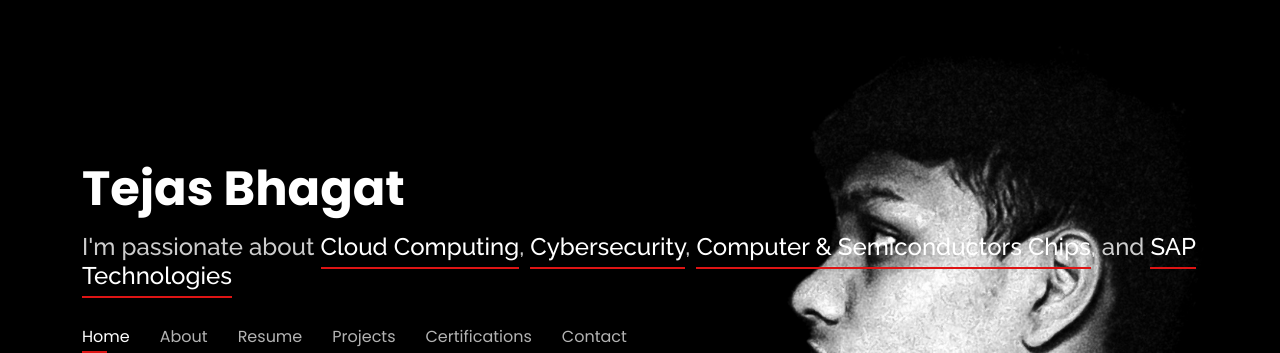
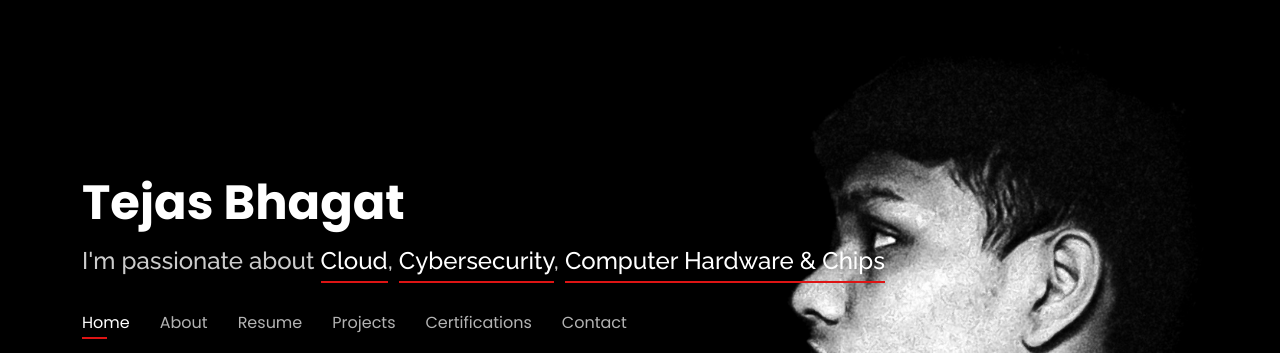
Before and after one commit to TejasPBhagat/portfolio, a plain HTML site: page index.html in a window 1280 px wide. Shown: the part 103-456 px from the top of the page. Drawn offline with nearby package versions, Linux system fonts and the light colour scheme.

Commit message:
Updated Tags
Tags on index

```diff
--- a/index.html
+++ b/index.html
@@ -38,7 +38,7 @@
       <h1><a href="index.html">Tejas Bhagat</a></h1>
       <!-- Uncomment below if you prefer to use an image logo -->
       <!-- <a href="index.html" class="mr-auto"><img src="assets/img/logo.png" alt="" class="img-fluid"></a> -->
-      <h2>I'm passionate about <span>Cloud Computing</span>, <span>Cybersecurity</span>, <span>Computer & Semiconductors Chips</span>, and <span>SAP Technologies</span></h2>
+      <h2>I'm passionate about <span>Cloud</span>, <span>Cybersecurity</span>, <span>Computer Hardware & Chips</span></h2>
 
       <nav id="navbar" class="navbar">
         <ul>
```
